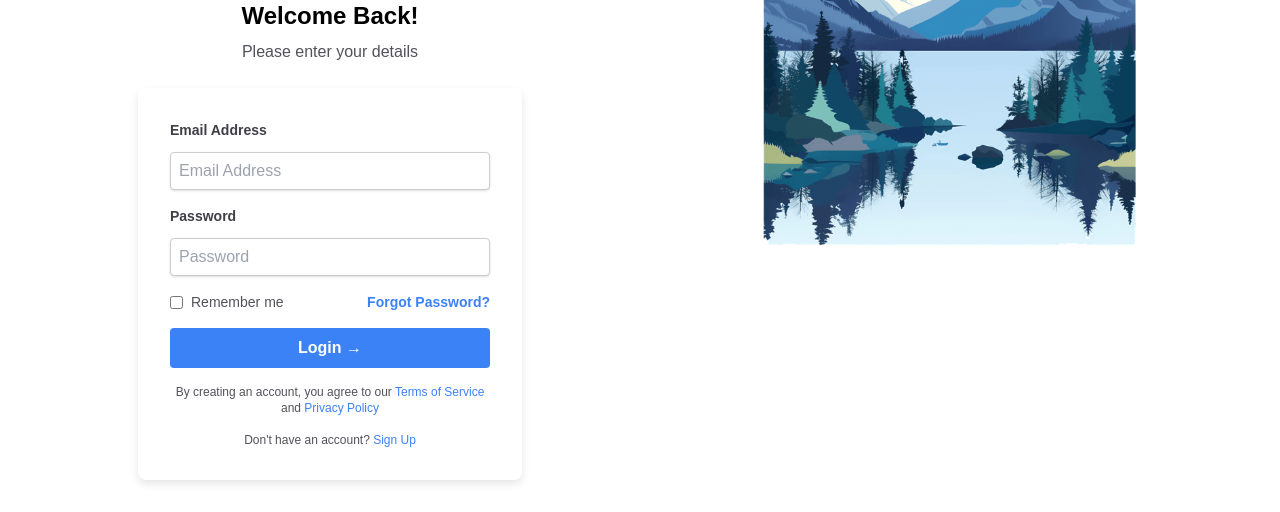
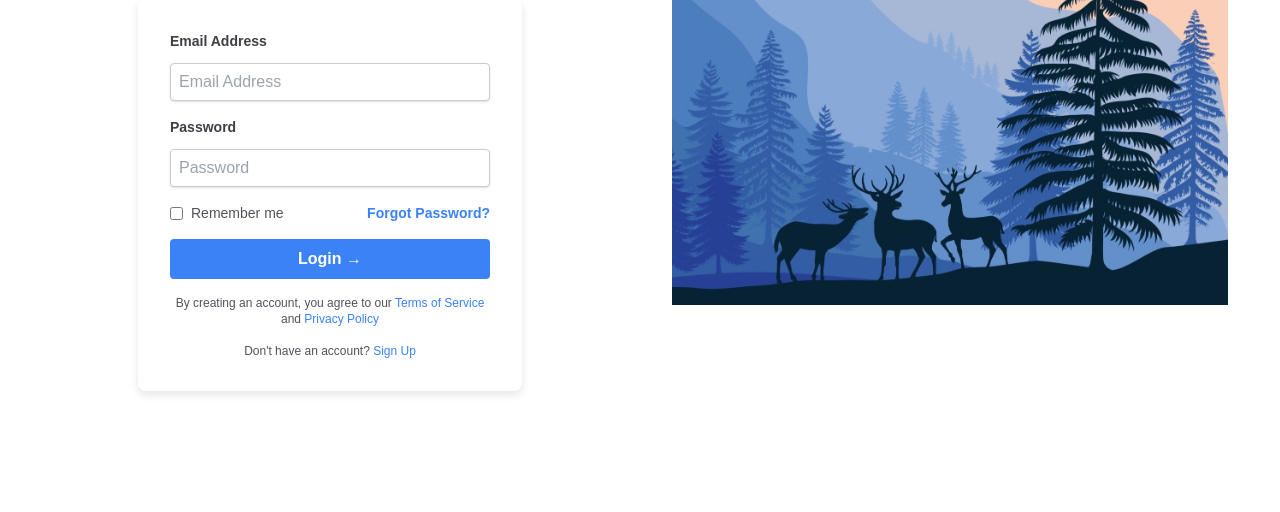
Before and after one commit to mallaji/login, a plain HTML site: page login-page/index.html in a window 1280 px wide. Shown: the part 338-850 px from the top of the page. Drawn offline with nearby package versions, Linux system fonts and the light colour scheme.

Commit message:
Update image

```diff
--- a/login-page/index.html
+++ b/login-page/index.html
@@ -53,7 +53,7 @@
             </form>
           </div>
           <div class="hidden lg:flex flex-col justify-center items-center w-1/2 bg-white-600 text-white p-8">
-            <img src="images/illustration.png" alt="Illustration" class="mb-4">
+            <img src="images/test.jpg" alt="Illustration" class="mb-4">
           </div>
         </div>
       `;
```
Also changed, not shown: login-page/images/illustration.png (deleted), login-page/images/logo.png, login-page/images/test.jpg (added).
